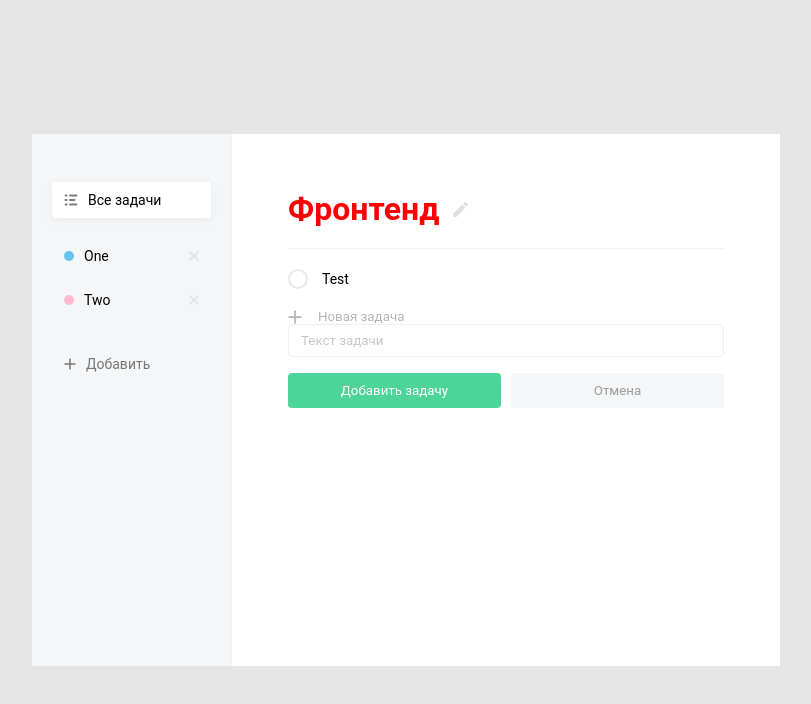
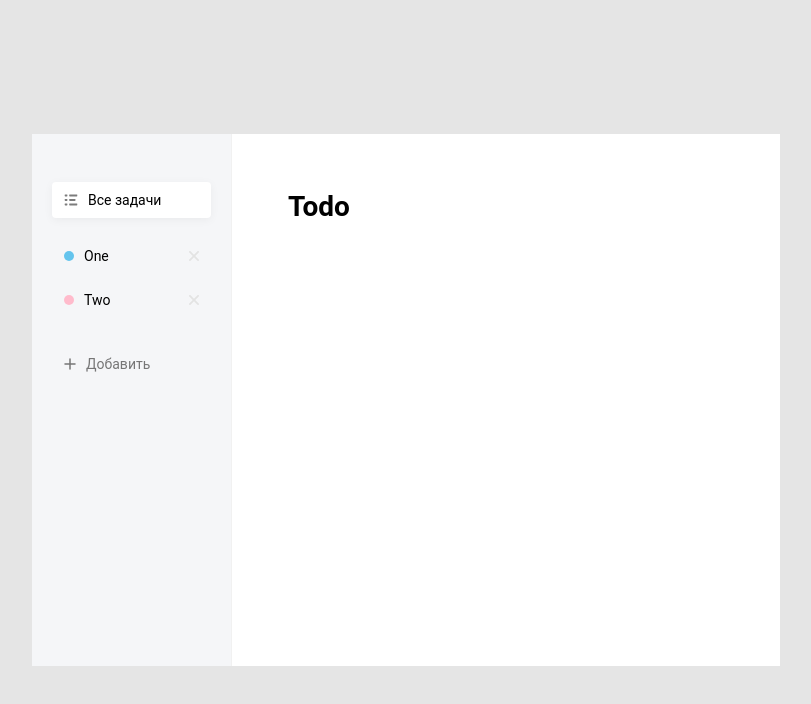
Before and after one commit to cherryday/vue-todo, a Vue app: page /1 in a window 1280 px wide. Shown: the top 704 px of the page, without its empty margins (234-1045 px from the left). Built offline with nearby package versions, Linux system fonts and the light colour scheme; the HTML template or start-up script is replaced by a standard one.

Commit message:
Add pages

```diff
--- a/src/App.vue
+++ b/src/App.vue
@@ -5,7 +5,7 @@
 
       <main class="main">
         <template v-if="items.length">
-          <TodoItem :todo="todo"/>
+          <router-view></router-view>
         </template>
 
         <h1 v-else class="main-title">Задачи отсутствуют</h1>
@@ -16,13 +16,11 @@
 
 <script>
 import SidebarMain from '@/components/sidebar/SidebarMain'
-import TodoItem from '@/components/todo/TodoItem'
 
 export default {
   name: 'App',
   components: {
-    SidebarMain,
-    TodoItem
+    SidebarMain
   },
   data () {
     return {
--- /dev/null
+++ b/src/pages/HomePage.vue
@@ -0,0 +1,11 @@
+<template>
+  <div class="home-page">
+    <h1>Home</h1>
+  </div>
+</template>
+
+<script>
+export default {
+  name: 'home-page'
+}
+</script>
--- /dev/null
+++ b/src/pages/TodoPage.vue
@@ -0,0 +1,11 @@
+<template>
+  <div class="todo-page">
+    <h1>Todo</h1>
+  </div>
+</template>
+
+<script>
+export default {
+  name: 'todo-page'
+}
+</script>
--- a/src/router/index.js
+++ b/src/router/index.js
@@ -3,7 +3,18 @@ import VueRouter from 'vue-router'
 
 Vue.use(VueRouter)
 
-const routes = []
+const routes = [
+  {
+    path: '/',
+    name: 'Home',
+    component: () => import('../pages/HomePage')
+  },
+  {
+    path: '/:id',
+    name: 'Todo',
+    component: () => import('../pages/TodoPage')
+  }
+]
 
 const router = new VueRouter({
   mode: 'history',
```
